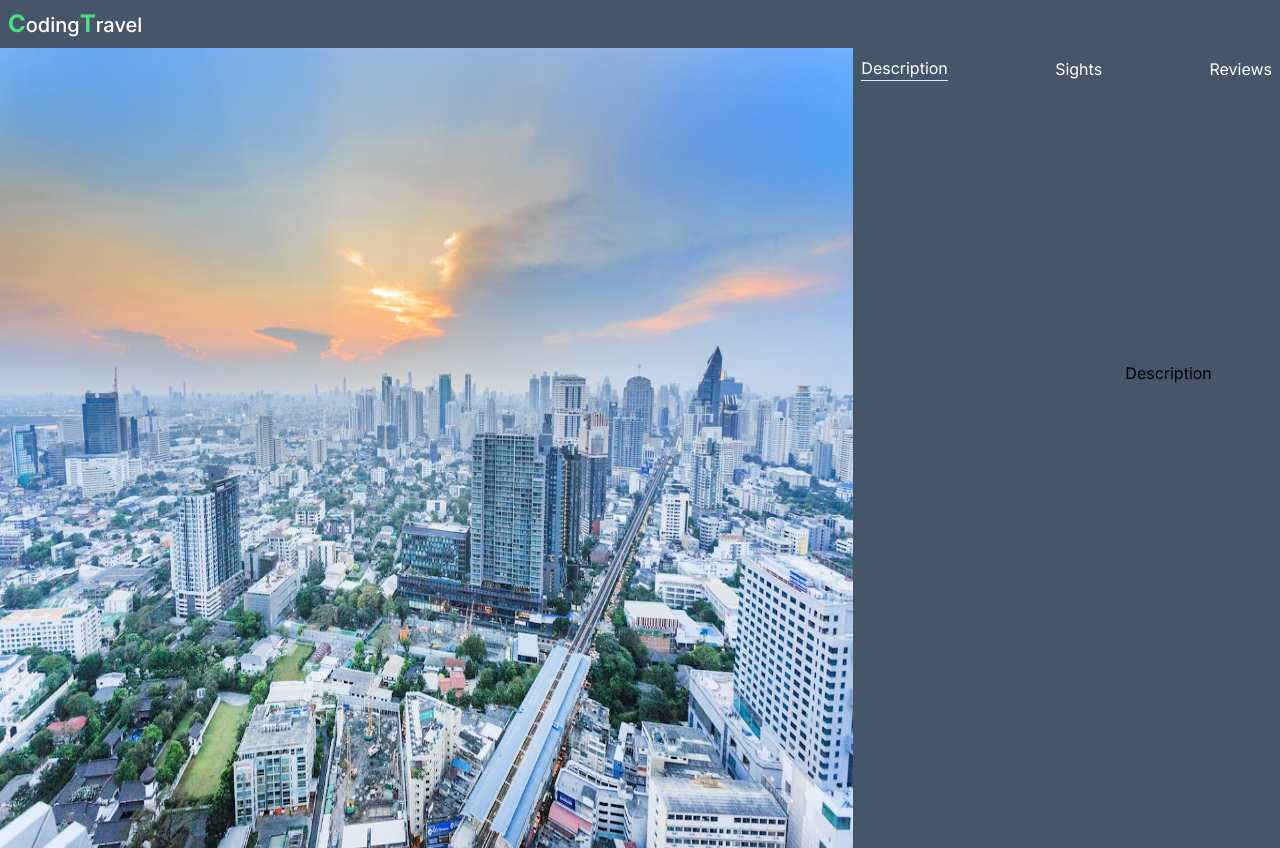
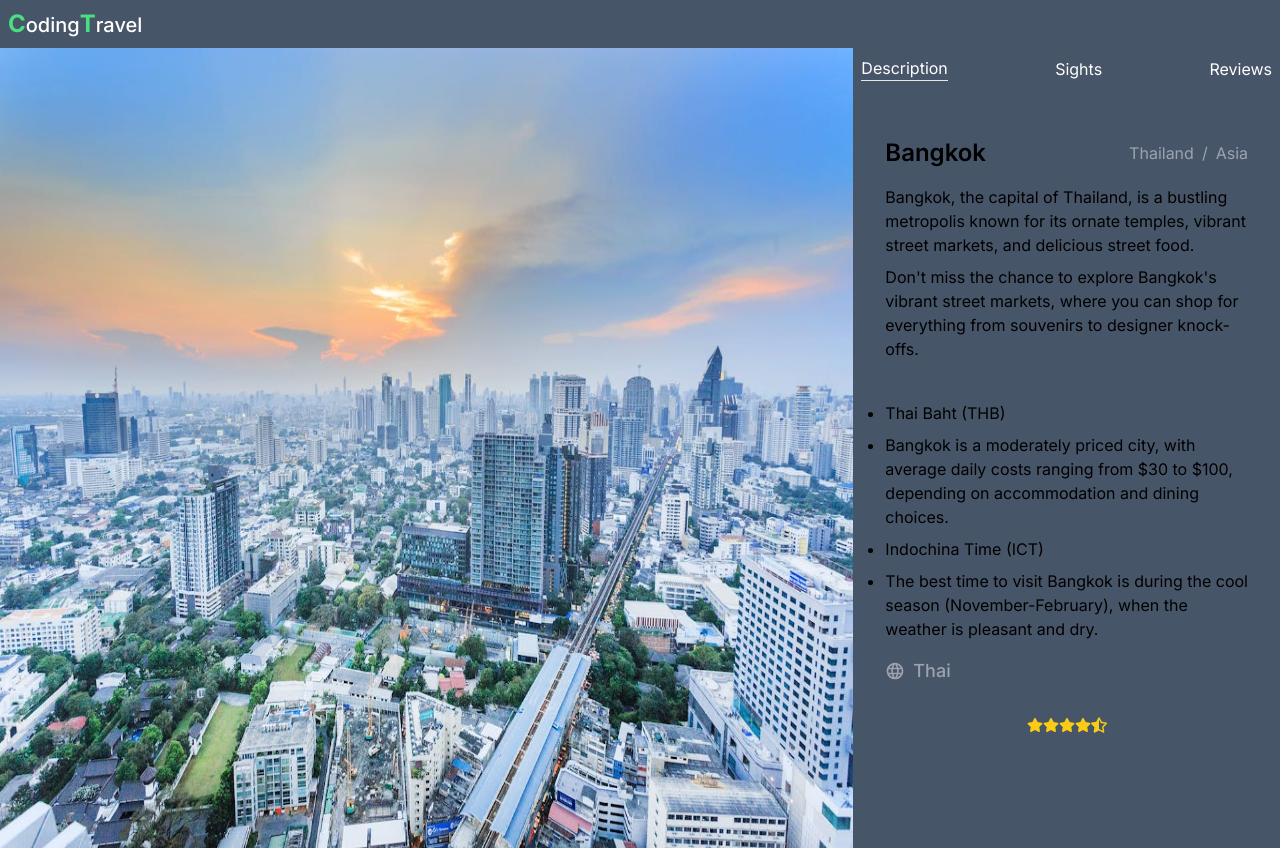
Before and after one commit to sz-adam/Travel-nextjs, a Next.js app: page /travel/Bangkok in a window 1280 px wide. Built offline with nearby package versions, Linux system fonts and the light colour scheme.

Commit message:
add style

```diff
--- a/components/Description.jsx
+++ /dev/null
@@ -1,9 +0,0 @@
-import React from 'react'
-
-const Description = () => {
-  return (
-    <div className='p-64'>Description</div>
-  )
-}
-
-export default Description
--- /dev/null
+++ b/components/Description.tsx
@@ -0,0 +1,57 @@
+import { TravelItem } from "@/type/types";
+import React from "react";
+import Rating from "./Rating";
+import { MdLanguage } from "react-icons/md";
+
+interface Props {
+  newItem: TravelItem | undefined;
+}
+
+const Description = ({ newItem }: Props) => {
+  console.log(newItem);
+  return (
+    <div className=" px-4 py-8">
+      <div className="flex justify-between items-center mb-4">
+        <h2 className="text-2xl font-semibold">{newItem?.name}</h2>
+        <div className="flex items-center text-gray-400">
+          <p>{newItem?.country}</p>
+          <span className="mx-2">/</span>
+          <p>{newItem?.continent}</p>
+        </div>
+      </div>
+      <div>
+        <div>
+          <p className="mb-2">{newItem?.description}</p>
+          <p>{newItem?.additional_info}</p>
+        </div>
+        <ul className="list-disc space-y-2 mt-10">
+          {" "}
+          {/* List styling */}
+          <li>{newItem?.currency}</li>
+          <li>{newItem?.expense_level}</li>
+          <li> {newItem?.time_zone}</li>
+          <li>{newItem?.best_time_to_visit}</li>
+        </ul>
+      </div>
+      <div className="flex items-center mt-4">
+        {" "}
+        {/* Languages section styling */}
+        <MdLanguage className="mr-2 text-gray-400 text-xl" />
+        <ul className="flex items-center space-x-2 ">
+          {newItem?.languages.map((language, index) => (
+            <li key={index} className="text-gray-400 font-medium text-lg">
+              {language}
+            </li>
+          ))}
+        </ul>
+      </div>
+      <div className="flex justify-center mt-8">
+        {" "}
+        {/* Rating section styling */}
+        <Rating rating={newItem?.rating || 0} />
+      </div>
+    </div>
+  );
+};
+
+export default Description;
```
